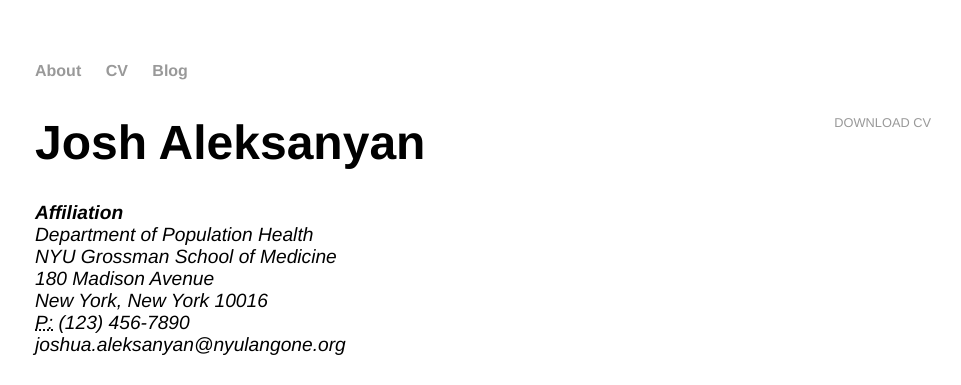
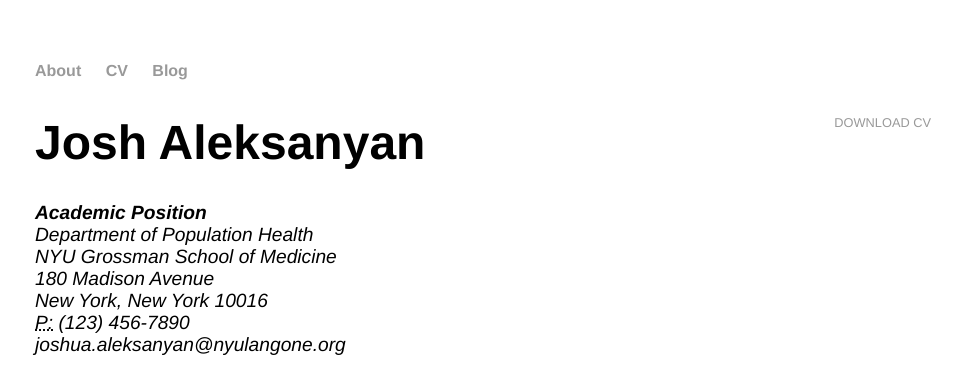
Before and after one commit to aja2182/aja2182.github.io, a Jekyll site: the page built from cv/index.html, in a window 1280 px wide. Shown: the top 385 px of the page, without its empty margins (157-1118 px from the left). Built offline with Jekyll 4.4.1, drawn with Linux system fonts in a browser that asks for light colours.

Commit message:
Update index.html

```diff
--- a/cv/index.html
+++ b/cv/index.html
@@ -7,7 +7,7 @@ title: Josh Aleksanyan
 		<a href="#" class="download" title="Download CV as PDF">Download CV</a>
 					<h1>Josh Aleksanyan</h1>
 					<address>
-					<strong>Affiliation</strong><br>
+					<strong>Academic Position</strong><br>
 					Department of Population Health<br>
 					NYU Grossman School of Medicine<br>
 					180 Madison Avenue<br>
```
